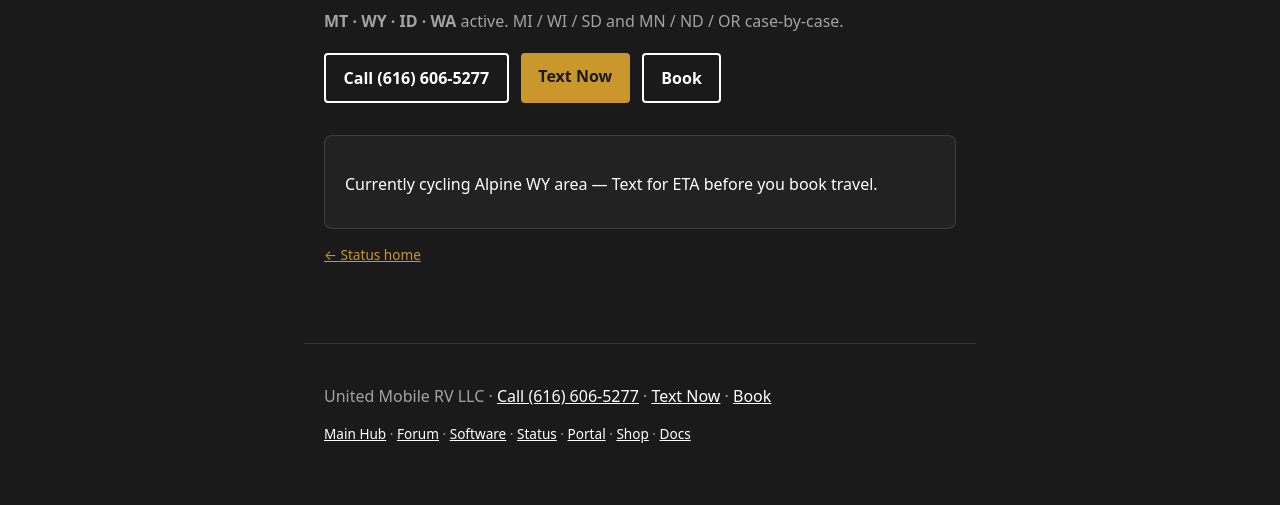
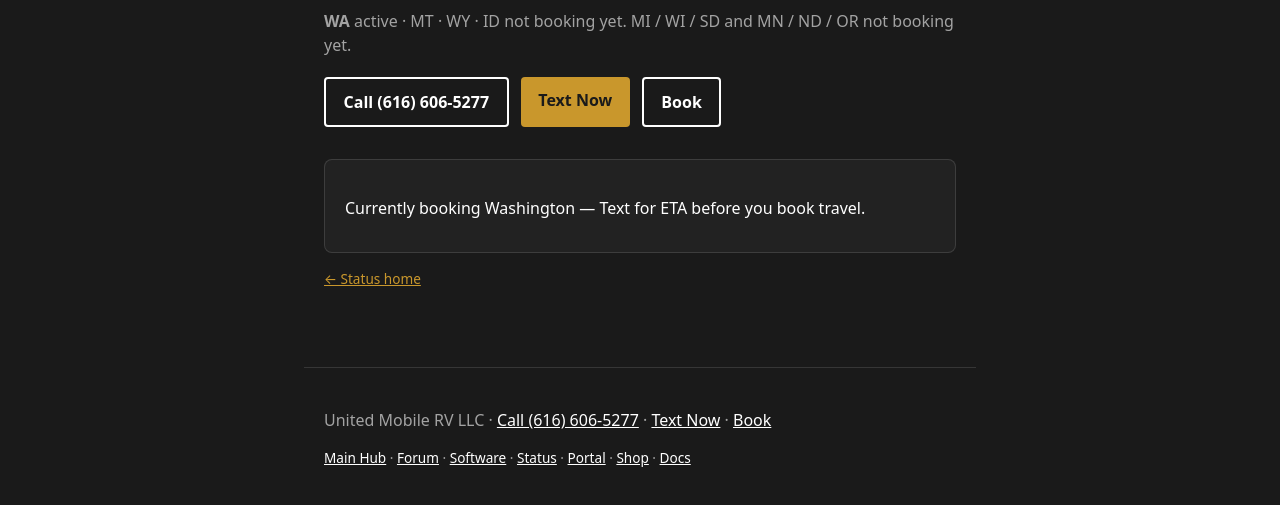
Before and after one commit to crashdummy88/umrt-status, a plain HTML site: page route/index.html in a window 1280 px wide. Shown: the part 197-702 px from the top of the page. Drawn offline with Linux system fonts and the light colour scheme.

Commit message:
Copy: WA-only on-site booking wording (text only)

```diff
--- a/route/index.html
+++ b/route/index.html
@@ -14,10 +14,10 @@
   <meta name="twitter:image" content="https://status.unitedmobilerv.com/assets/og/umrt-status-og-card.png" />
   <link rel="stylesheet" href="/styles.css?v=20260916" />
   <title>Active corridor | United Mobile RV Status</title>
-  <meta name="description" content="Active corridor MT·WY·ID·WA — Alpine WY cycling. Text Now (616) 606-5277 for ETA." />
+  <meta name="description" content="WA active · MT · WY · ID not booking yet. Currently booking Washington. Text Now (616) 606-5277 for ETA." />
   <link rel="canonical" href="https://status.unitedmobilerv.com/route/" />
   <meta property="og:title" content="Active corridor | United Mobile RV Status" />
-  <meta property="og:description" content="MT · WY · ID · WA active. Text for ETA." />
+  <meta property="og:description" content="WA active · MT · WY · ID not booking yet. Text for ETA." />
   <meta property="og:url" content="https://status.unitedmobilerv.com/route/" />
   <meta name="twitter:title" content="Active corridor | United Mobile RV Status" />
   <link rel="stylesheet" href="/design/platform-bar.css">
@@ -50,14 +50,14 @@
   <main id="main" class="wrap">
     <p class="eyebrow">Field status</p>
     <h1>Active corridor</h1>
-    <p class="lede"><strong>MT · WY · ID · WA</strong> active. MI / WI / SD and MN / ND / OR case-by-case.</p>
+    <p class="lede"><strong>WA</strong> active · MT · WY · ID not booking yet. MI / WI / SD and MN / ND / OR not booking yet.</p>
     <p class="btn-row">
       <a class="btn btn-ghost" href="tel:+16166065277">Call (616) 606-5277</a>
       <a class="btn" href="sms:+16166065277">Text Now</a>
       <a class="btn btn-ghost" href="https://united-mobile-rv-llc.square.site/">Book</a>
     </p>
     <section class="card">
-      <p>Currently cycling Alpine WY area — Text for ETA before you book travel.</p>
+      <p>Currently booking Washington — Text for ETA before you book travel.</p>
     </section>
     <p class="fine"><a href="/">← Status home</a></p>
   </main>
```
Also changed, not shown: index.html (+3 -3 lines).
